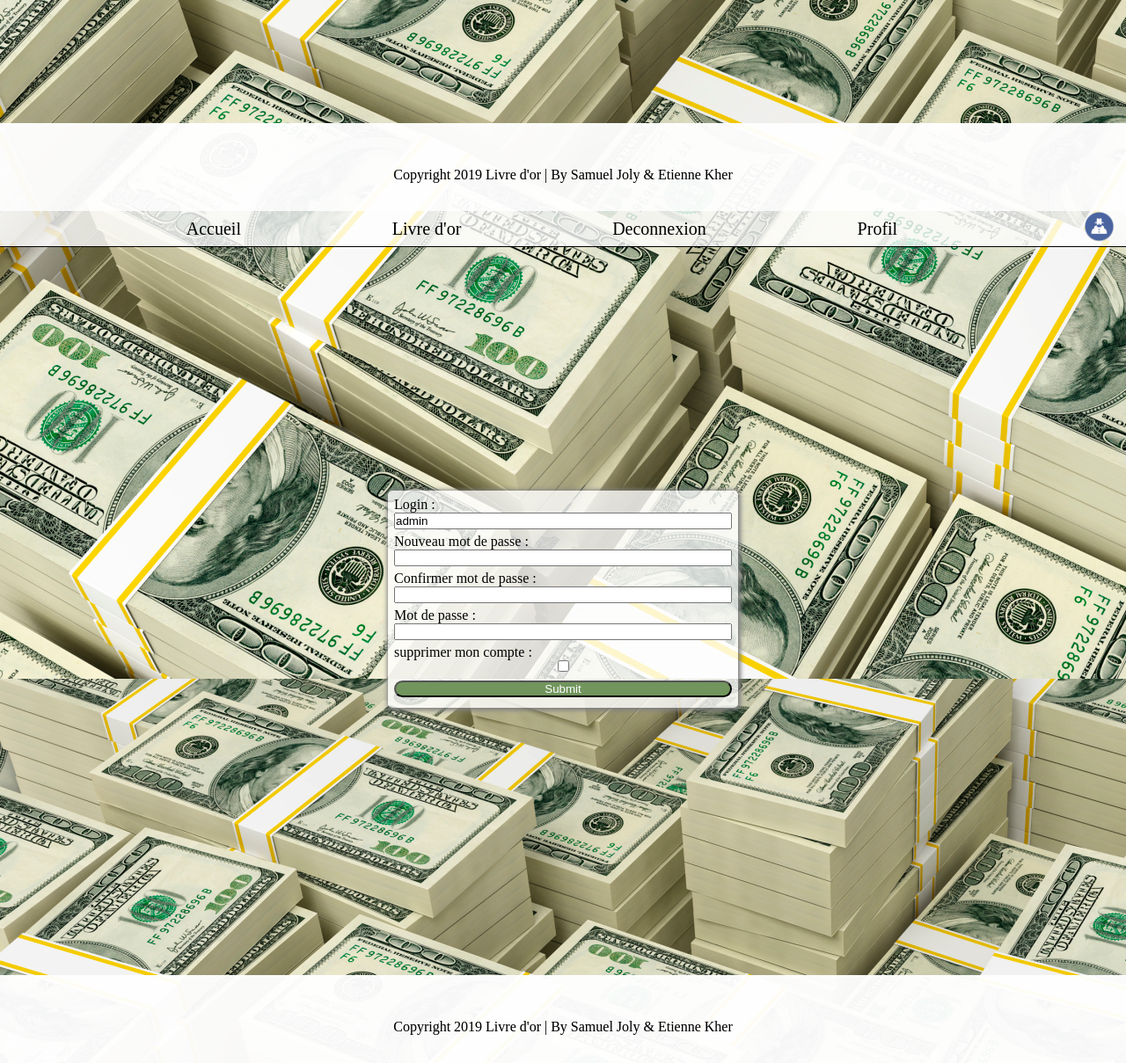
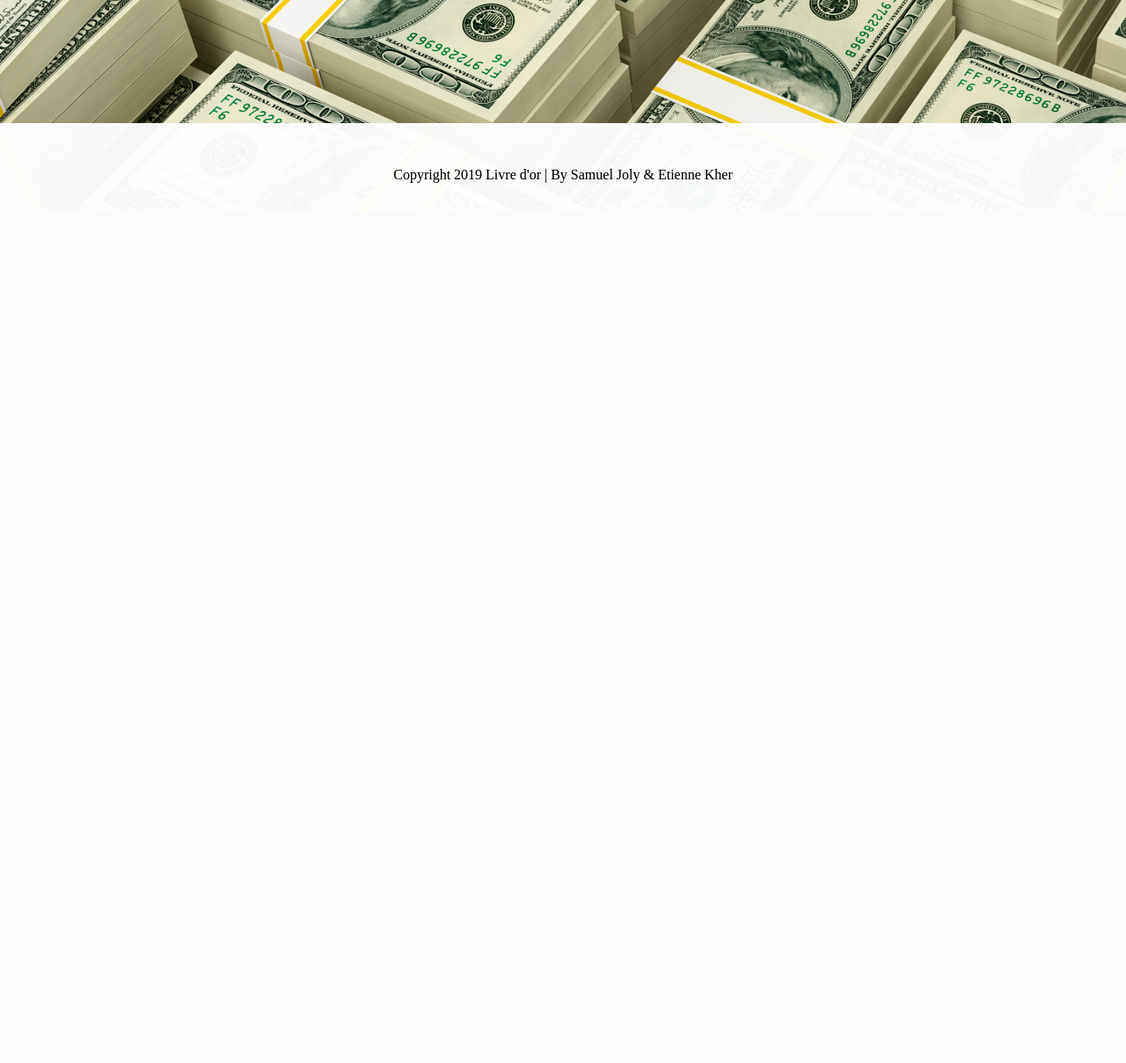
Before and after one commit to samuel-joly/Livre-or, a PHP site: page /profil.php in a window 1280 px wide. Shown: the part 729-1938 px from the top of the page at 88% size. After the commit the page ends 937 px from the top, so only its background shows below. Run offline with PHP 8.4, Linux system fonts and the light colour scheme; a user stored in the database is signed in; data comes from the database, SQL or seed files in the repository.

Commit message:
fixed double code

```diff
--- a/profil.php
+++ b/profil.php
@@ -83,89 +83,3 @@
 			<?php include('footer.php') ?>
 		</main>
 	</body>
-
-<?php
-	session_start();
-	$bd=mysqli_connect("localhost","root","","livreor");
-	$sql="SELECT * FROM `utilisateurs` WHERE login ='".$_SESSION['login']."' ;";
-	$envoit=mysqli_query($bd,$sql);
-	$reception=mysqli_fetch_all($envoit);
-	mysqli_close($bd);
-
-
-	if(isset($_POST['env-modif']))
-	{		$bd=mysqli_connect("localhost","root","","livreor");
-			$sql="SELECT COUNT(login) FROM `utilisateurs` WHERE login=\"".$_POST['login']."\" ;";
-			$envoit=mysqli_query($bd,$sql);
-			$count=mysqli_fetch_all($envoit);
-		 	mysqli_close($bd);
-		if($count[0][0]==0||$_POST['login']==$_SESSION['login'])
-		{
-
-			if(password_verify($_POST["password"],$reception[0][2])&&$_POST['nouvmdp']==$_POST['remdp'])
-			{	if(isset($_POST['sup']))
-				{
-					$bd=mysqli_connect("localhost","root","","livreor");
-					$sql="DELETE FROM `utilisateurs` WHERE `login` = '".$_SESSION['login']."';";
-
-					$envoit=mysqli_query($bd,$sql);
-					mysqli_close($bd);
-					session_destroy();
-					header("location:index.php");
-				}
-				if($_POST['nouvmdp']!="")
-				{
-					$bd=mysqli_connect("localhost","root","","livreor");
-					$sql="UPDATE `utilisateurs` SET `password` = '".password_hash($_POST['nouvmdp'],PASSWORD_BCRYPT)."',`login` = '".$_POST['login']."' WHERE `utilisateurs`.`id` = ".$reception[0][0].";";
-					$envoit=mysqli_query($bd,$sql);
-					mysqli_close($bd);
-					$_SESSION['login']=$_POST['login'];
-				}
-				else
-				{
-						$bd=mysqli_connect("localhost","root","","livreor");
-						$sql="UPDATE `utilisateurs` SET `login` = '".$_POST['login']."' WHERE `utilisateurs`.`id` = ".$reception[0][0].";";
-						$envoit=mysqli_query($bd,$sql);
-						mysqli_close($bd);
-						$_SESSION['login']=$_POST['login'];
-				}
-			}
-			else
-			{
-				$err="Mot de passe incorrect";
-			}
-		}
-		else
-		{
-			$err="Login deja pris essayer ".$_POST['login']."123 ";
-		}
-	}
-?>
-
-<html>
-	<head>
-		<title>Profil</title>
-		<link rel="stylesheet" type="text/css" href="style.css"/>
-		<meta charset="utf-8"/>
-	</head>
-
-	<body>
-		<?php include('header.php') ?>
-		<main>
-			<form  action="profil.php" method="post">
-				<label>Login :</label><input  type="text" name="login" value="<?php echo $_SESSION['login'];?>" required>
-				<label>Nouveau mot de passe :</label><input  type="password" name="nouvmdp">
-				<label>Confirmer mot de passe :</label><input  type="password" name="remdp">
-				<label>Mot de passe :</label><input  type="password" name="password" required>
-				<label>supprimer mon compte :</label><input type="checkbox" name="sup" id="checksup" >
-				<input id="valid" type="submit" name="env-modif">
-			</form>
-			<?php if(isset($err))
-					{
-						echo $err;
-					}
-			?>
-			<?php include('footer.php') ?>
-		</main>
-	</body>
-</html>
```
